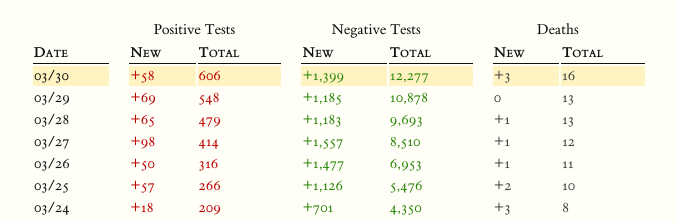
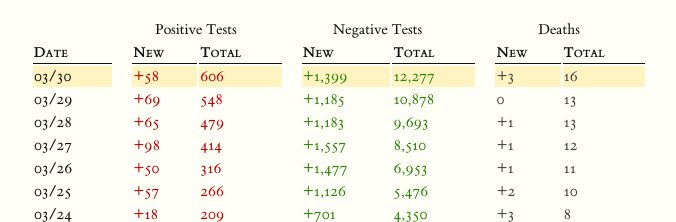
Before and after one commit to mattbaker/oregon-covid, a website: page index.html in a window 1280 px wide. Shown: the part 5514-5736 px from the top of the page, without its empty margins (49-725 px from the left). Drawn offline with nearby package versions, Linux system fonts and the light colour scheme.

Commit message:
table numeral sizing

```diff
--- a/index.css
+++ b/index.css
@@ -11,6 +11,10 @@
 .cases-table th,
 .cases-table td {
   padding-right: 5px;
+}
+
+.cases-table td {
+  font-size: 16px;
 }
 
 .cases-table th.spacer,
```
